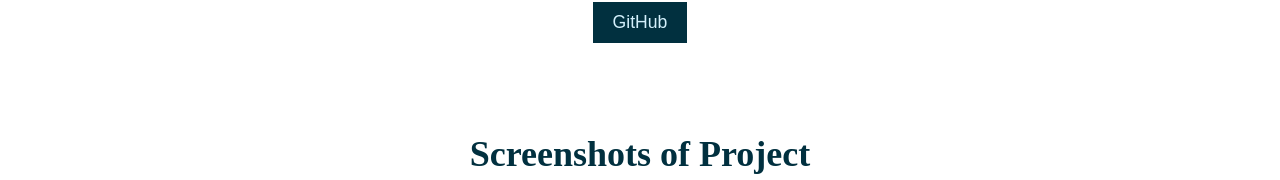
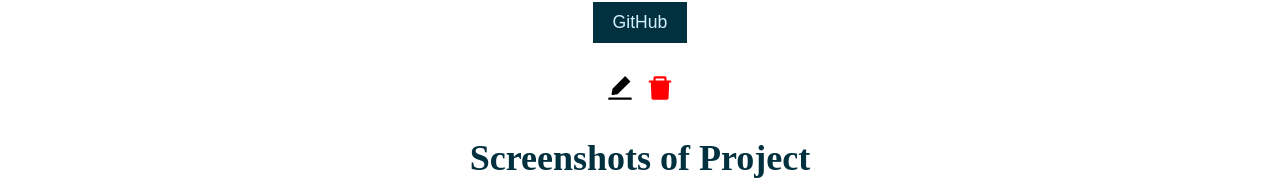
Before and after one commit to kemp3673/Blog, a React (Create React App) app in the folder client/: page /projects/1 in a window 1280 px wide. Shown: the part 359-539 px from the top of the page. Built offline with nearby package versions, Linux system fonts and the light colour scheme.

Commit message:
fixed bug in WriteProject preventing screenshot upload update. Linked pages together with no validation for temporary navigation

```diff
--- a/client/src/App.js
+++ b/client/src/App.js
@@ -62,7 +62,7 @@ const router = createBrowserRouter([
         element: <SingleProject />,
       },
       {
-        path: "projects/create",
+        path: "projects/write",
         element: <WriteProject />,
       },
       {
--- a/client/src/pages/Login.jsx
+++ b/client/src/pages/Login.jsx
@@ -42,7 +42,9 @@ const Login = () => {
             />
           </IconContext.Provider>
         </div>
-        <button type="submit">Login</button>
+        <Link to="/profile/kempkes">
+          <button type="submit">Login</button>
+        </Link>
       </form>
       {/* TODO Tie in error message */}
       <p className="error_msg">Something went wrong. Try again.</p>
--- a/client/src/pages/Profile.jsx
+++ b/client/src/pages/Profile.jsx
@@ -1,4 +1,4 @@
-// Components
+import { Link } from "react-router-dom";
 
 const Profile = () => {
   return (
@@ -10,6 +10,12 @@ const Profile = () => {
         style={{ height: "50px", borderRadius: "10px" }}
         alt="profile"
       />
+      <Link to="/projects/write">
+        <button className="btn btn-primary">Add Project Entry</button>
+      </Link>
+      <Link to="/blog/write">
+        <button className="btn btn-primary">Add Blog Entry</button>
+      </Link>
     </div>
   );
 };
--- a/client/src/pages/SingleProject.jsx
+++ b/client/src/pages/SingleProject.jsx
@@ -1,4 +1,7 @@
 import React, { useEffect } from "react";
+import { Link } from "react-router-dom";
+import { IconContext } from "react-icons";
+import { AiFillEdit, AiFillDelete } from "react-icons/ai";
 
 const sampleProject = {
   id: 2,
@@ -41,6 +44,28 @@ const SingleProject = () => {
             </button>
           ) : null}
         </div>
+        <div className="edit_project">
+          <Link to={`/projects/write?edit=${sampleProject.id}`}>
+            <IconContext.Provider
+              value={{
+                className: "shared-class edit_icon",
+                color: "black",
+                size: 30,
+              }}
+            >
+              <AiFillEdit />
+            </IconContext.Provider>
+          </Link>
+          <IconContext.Provider
+            value={{
+              className: "shared-class edit_icon",
+              color: "red",
+              size: 30,
+            }}
+          >
+            <AiFillDelete />
+          </IconContext.Provider>
+        </div>
         <div className="project_screenshots">
           {sampleProject.screenshots ? (
             <>
--- a/client/src/pages/WriteProject.jsx
+++ b/client/src/pages/WriteProject.jsx
@@ -34,7 +34,7 @@ const WriteProject = () => {
     const files = e.target.files;
     // Convert the FileList object to an array and store it in the state
     const filesArray = Array.from(files);
-    setScreenshotFile(...screenshotFile, filesArray);
+    setScreenshotFile([...screenshotFile].concat(filesArray));
   };
 
   console.log(uploadedFiles);
@@ -108,7 +108,7 @@ const WriteProject = () => {
             </label>
             <div className="screenshot_files">
               {screenshotFile.map((file) => (
-                <div className="screenshot_file">
+                <div className="screenshot_file" key={file.name}>
                   <span>{file.name}</span>
                   <IconContext.Provider
                     value={{
--- a/client/src/style.scss
+++ b/client/src/style.scss
@@ -1062,6 +1062,11 @@ $aboutBG: url("./assets/images/about_background.jpeg");
         flex-direction: column;
         align-items: center;
         text-align: center;
+        .edit_project {
+          margin-top: 20px;
+          gap: 10px;
+          display: flex;;
+        }
         .project_info {
           h1 {
             font-size: 48px;
@@ -1104,7 +1109,6 @@ $aboutBG: url("./assets/images/about_background.jpeg");
           justify-content: center;
           align-items: center;
           gap: 20px;
-          margin-top: 50px;
           h2 {
             color: $color1;
             font-size: 36px;
```
